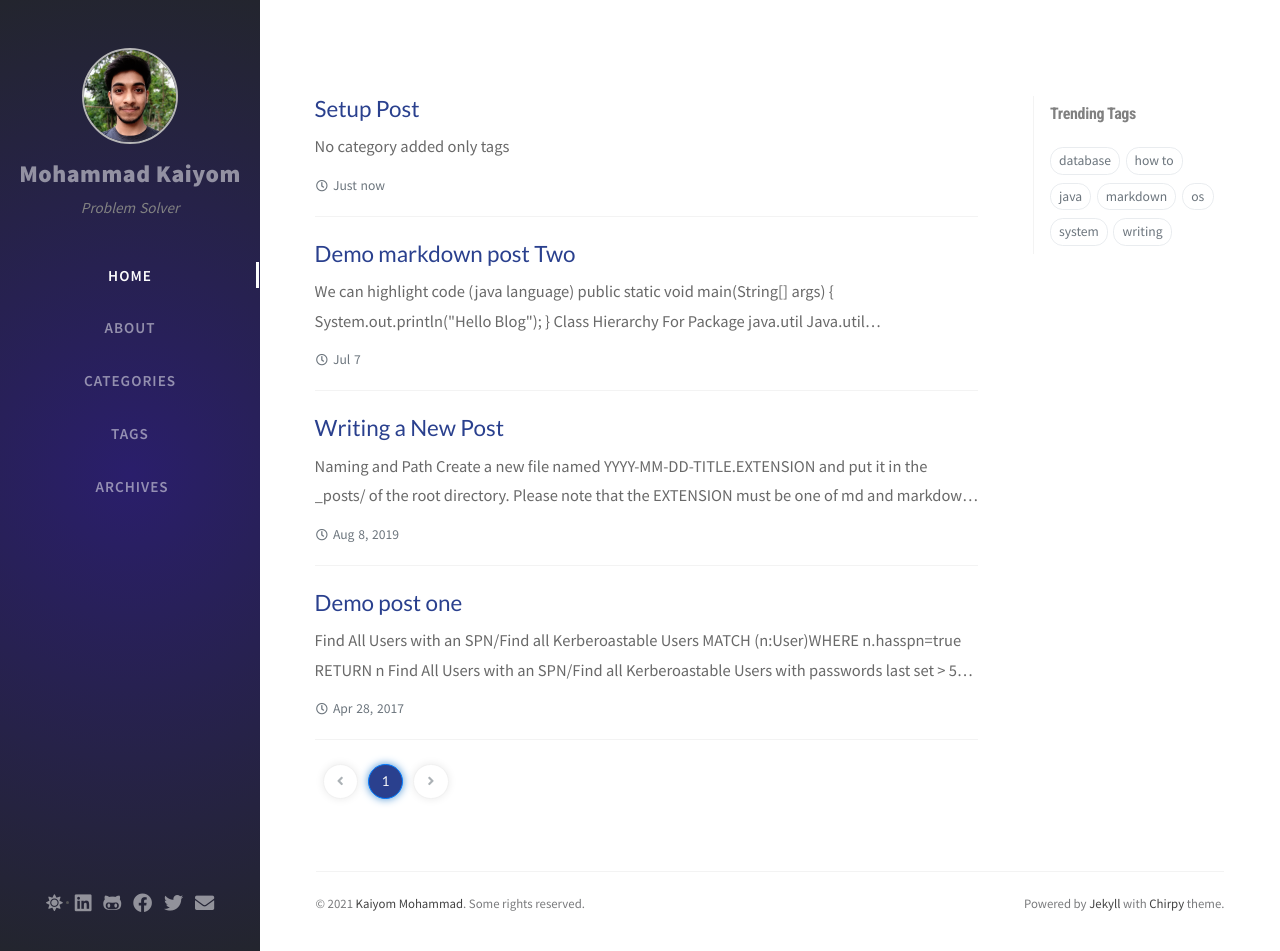
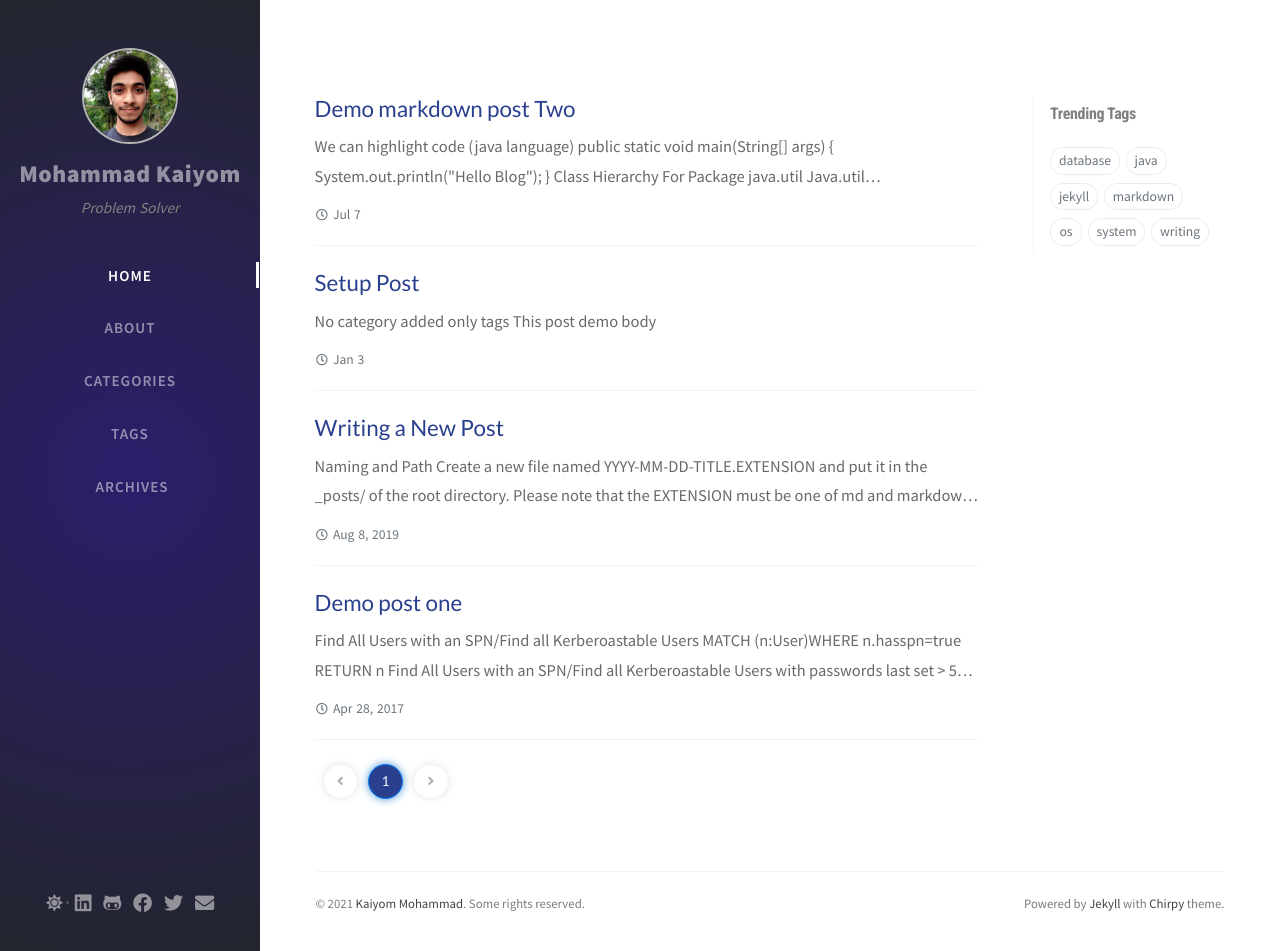
Before and after one commit to kaiyom/kaiyom.github.io, a Jekyll site: the page built from index.html, in a window 1280 px wide and 951 px high. Built offline with Jekyll 4.4.1, drawn with Linux system fonts in a browser that asks for light colours; nearby versions of some CDN libraries; the list of posts is cut into pages by our own code; comment, search, counter and statistics services are not loaded.

Commit message:
Update 2021-08-08-test1-setup-post.md

```diff
--- a/_posts/2021-08-08-test1-setup-post.md
+++ b/_posts/2021-08-08-test1-setup-post.md
@@ -1,9 +1,11 @@
 ---
 title: Setup Post
-author: kaiyom
-date: 2021-08-08 14:10:00 +0800
-categories: [jekyll]
-tags: [how to]
+author: Kaiyom
+date: 2021-01-03 18:32:00 -0500
+categories: [How-To]
+tags: [jekyll]
 ---
 
 ## No category added only tags
+
+This post demo body
```
